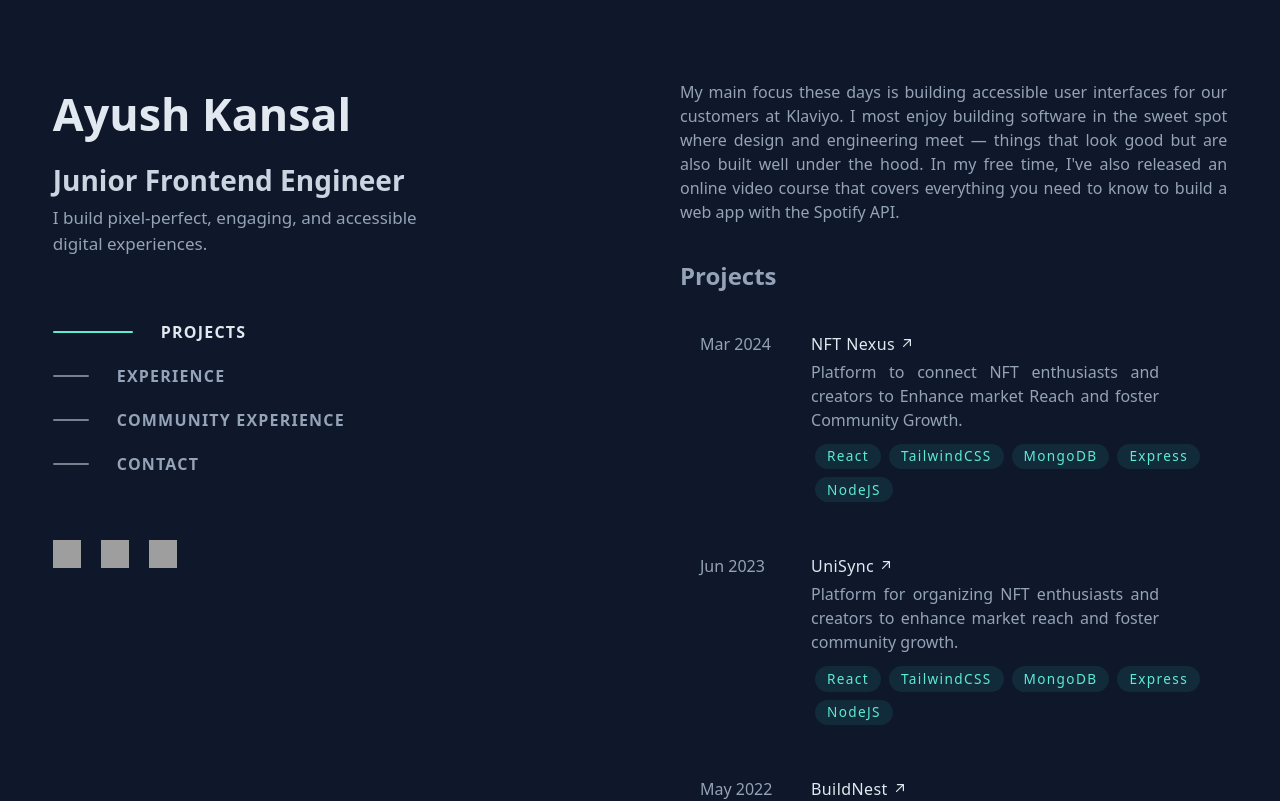
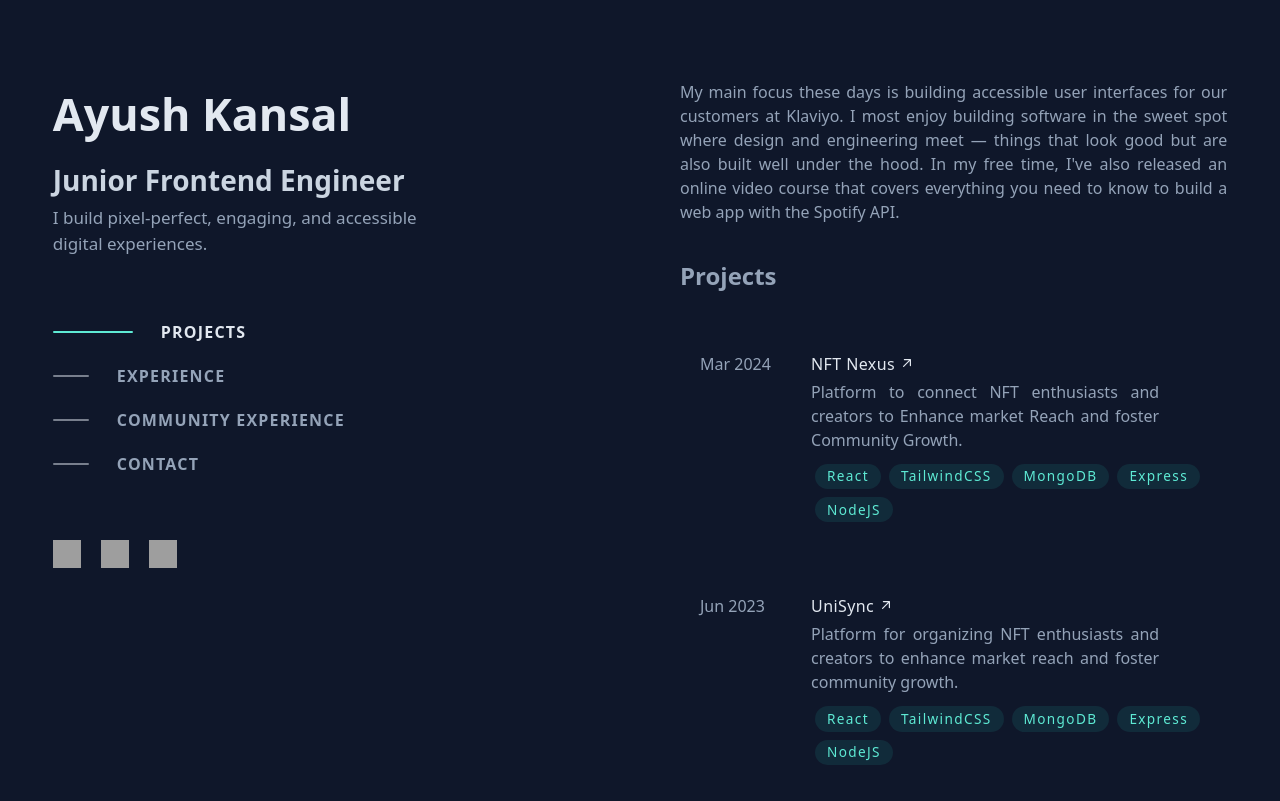
Before and after one commit to aykansal/aykansal, a React (Vite) app in the folder frontend/: page / in a window 1280 px wide. Shown: the top 801 px of the page. Built offline with nearby package versions, Linux system fonts and the light colour scheme; no server answers; grey boxes are pictures that could not be loaded.

Commit message:
added margin between sections

```diff
--- a/frontend/src/components/SideScroll.jsx
+++ b/frontend/src/components/SideScroll.jsx
@@ -30,7 +30,7 @@ export default function SideScroll() {
           </p>
         </div>
       )}
-      <div>
+      <div className="flex flex-col gap-5">
         <Projects array={projects} sectionName="Projects" />
         <Work array={work} sectionName="Experience" />
         <Community array={community} sectionName="Community Experience" />
```
